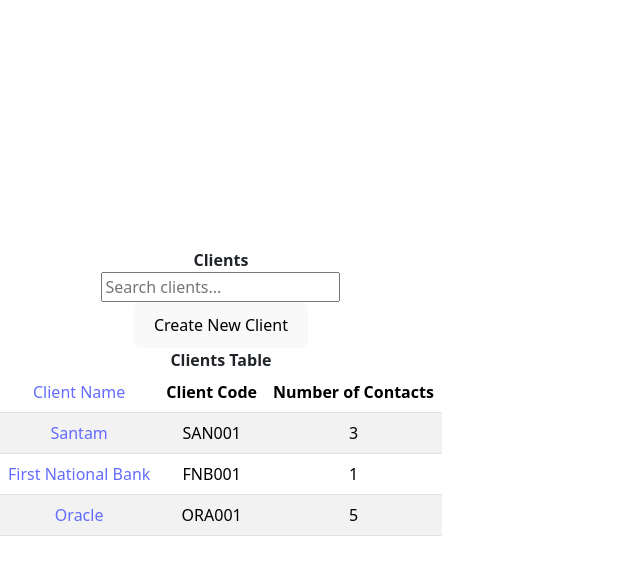
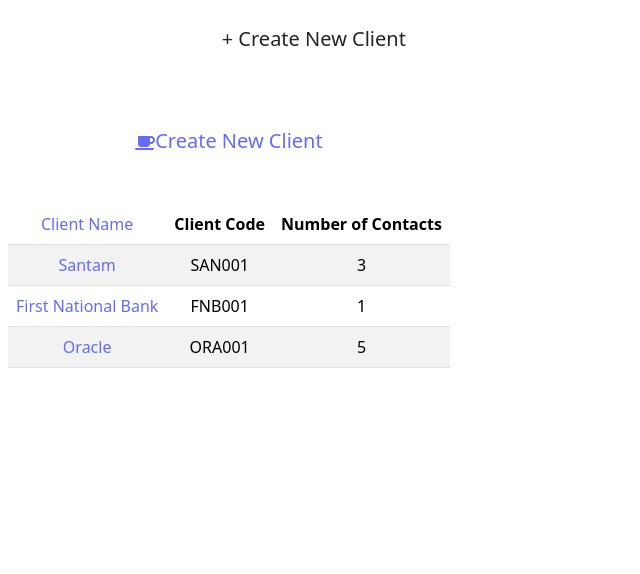
Before and after one commit to lethabomathabatha/clientcontact_base, a React (Vite) app in the folder client/: page /clients in a window 1280 px wide. Shown: the top 574 px of the page, without its empty margins (0-640 px from the left). Built offline with nearby package versions, Linux system fonts and the light colour scheme.

Commit message:
add custom page styling

```diff
--- a/client/src/components/Clients/ClientsPage.jsx
+++ b/client/src/components/Clients/ClientsPage.jsx
@@ -3,24 +3,46 @@
 import 'bootstrap/dist/css/bootstrap.min.css';
 import { Button } from 'react-bootstrap';
 import ClientsTable from './ClientsTable';
+// import App.css from
+import { Container, Row, Col, Form, Navbar, Nav } from 'react-bootstrap';
+// import  { ArrowRight }  from react-icons;
+import { FaCoffee } from 'react-icons/fa'
+
 
 import { Link } from 'react-router-dom';
 
 export default function ClientsPage() {
 
     return (
-        <>
-            <div className='text-center'>
-                <div className='fw-bold'>Clients</div>
+        <Container fluid className="text-white">
+            <div className='d-flex p-3 flex-row red-gradient align-items-center justify-content-between header-section'>
+                <p className='fw-bold fs-5 text-white'>Clients</p>
+                <Link to="/clients/new" className="bg-yellow fs-5 rounded px-4 py-2 text-dark">
+                    + Create New Client
+                </Link>
+            </div>
+
+            <Row className="min-vh-100 text-center">
+            <Col className="px-2">
+
+            <div className=''>
+                <div className='fw-bold red-gradient w-100 rounded  fs-2'>
+                    Clients
+                    <Link to="/clients/new">
+                        <div className="bg-none fs-5">
+                        <FaCoffee />
+                            Create New Client</div>
+                    </Link>
+                </div>
 
                 {/* search bar to search existing clients from table */}
-                <input type="text" placeholder="Search clients..." />
+                {/* <input type="text" placeholder="Search clients..." /> */}
                 <br />
-                <Link to="/clients/new">
-                    <button>Create New Client</button>
-                </Link>
+
                 <ClientsTable />
             </div>
-        </>
+            </Col>
+            </Row>
+        </Container>
     )
 }
--- a/client/src/components/Clients/CreateClient.jsx
+++ b/client/src/components/Clients/CreateClient.jsx
@@ -65,3 +65,8 @@
         </>
     )
 }
+
+// <Form className="d-flex justify-content-center my-4">
+// <Form.Control type="email" placeholder="Your email address" className="w-50" />
+// <Button variant="warning" className="ms-2">Try it free</Button>
+// </Form>
```
